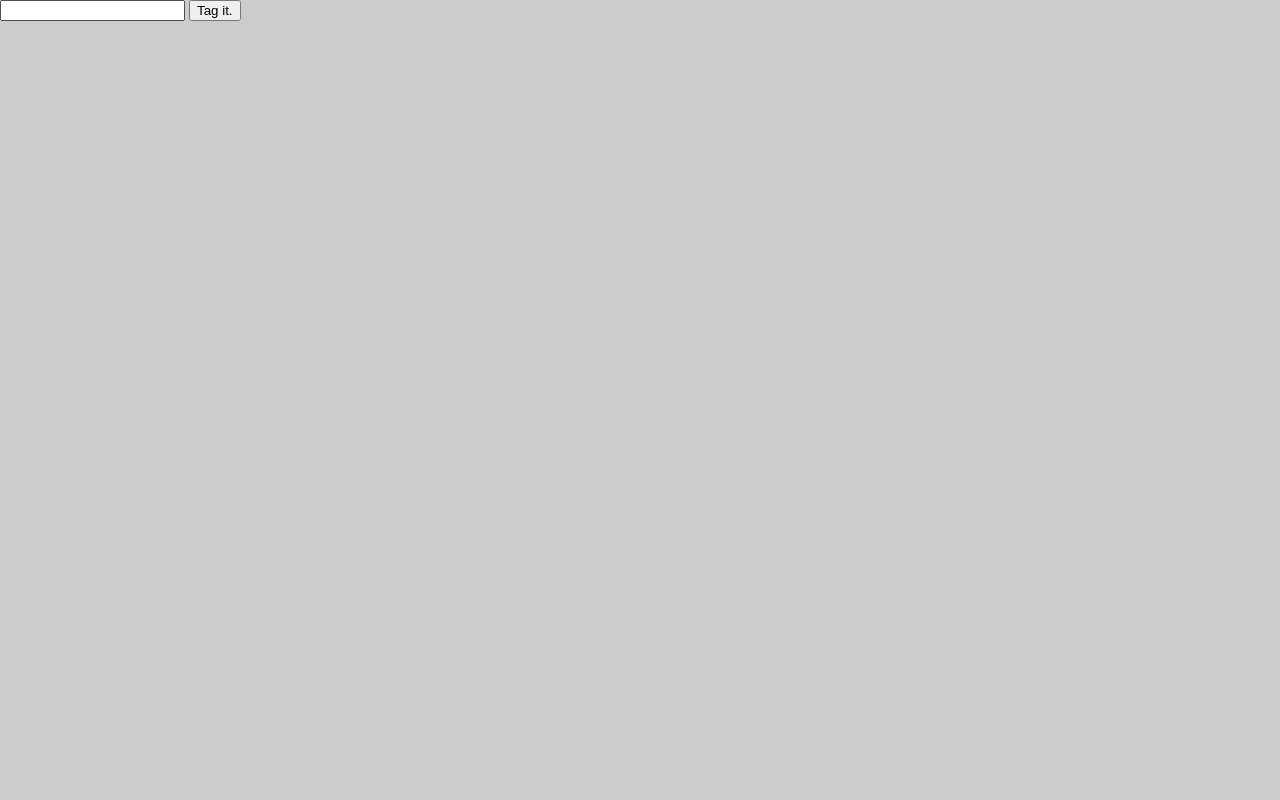
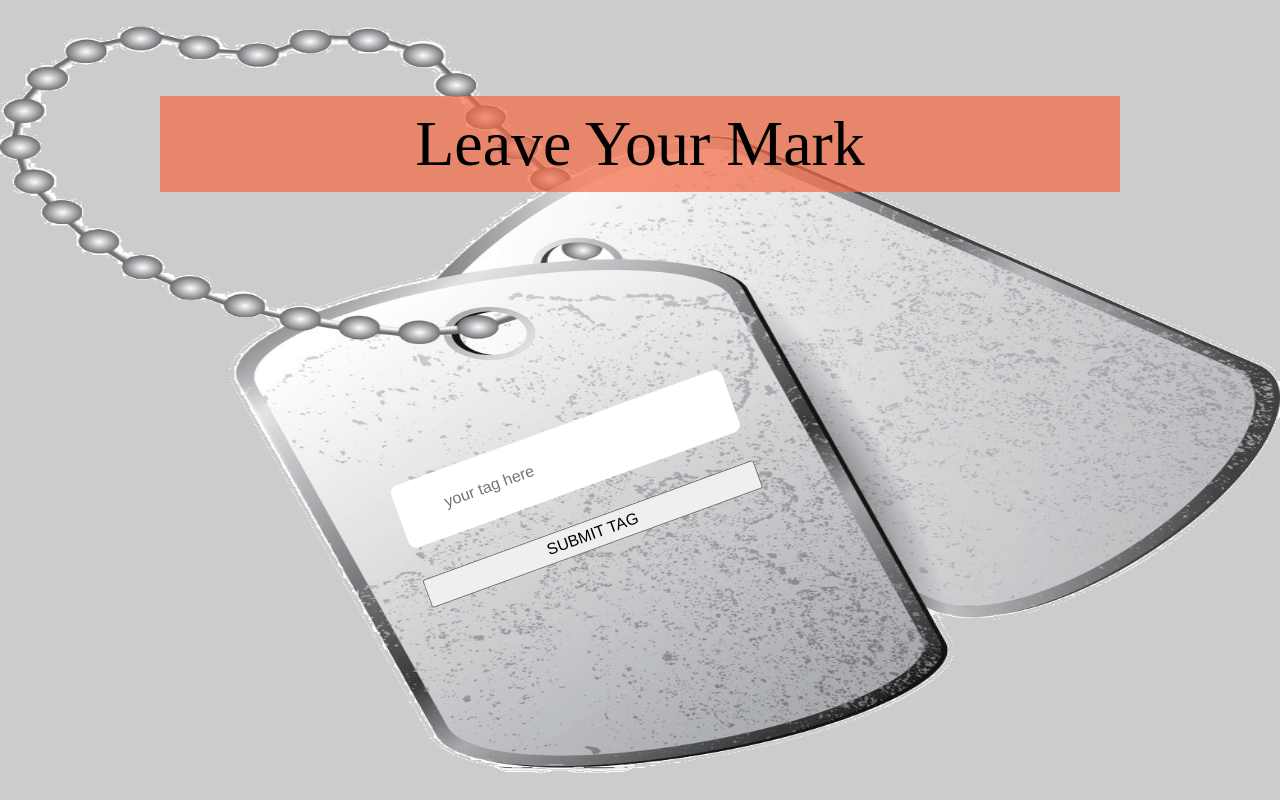
Before and after one commit to ekaterinasudakova/w2-node-front, a website: page index.html in a window 1280 px wide. Drawn offline with nearby package versions, Linux system fonts and the light colour scheme; files that its build step writes are made by us from their sources.

```diff
--- a/index.html
+++ b/index.html
@@ -12,9 +12,16 @@
 
 	</head>
 	<body>
+		<div class="bg">
+			<h1>Leave Your Mark</h1>
+			<div class="input-container">
+				<input name="tag" placeholder="your tag here">
+				<button class="tagit">Submit tag</button>
+			</div>
 
-		<input name="tag">
-		<button class="tagit">Tag it.</button>
+			<p class="recent-tag"></p>
+
+		</div>
 
 		<script src="https://unpkg.com/axios/dist/axios.min.js"></script>
 		<script src="dist/js/main.js"></script>
--- a/src/js/main.js
+++ b/src/js/main.js
@@ -5,6 +5,7 @@
 
 	// send the tag to the server
 	let tagValue = document.querySelector('[name="tag"]').value;
+	let recentTag = document.querySelector('.recent-tag');
 	console.log('got tag from input', tagValue);
 
 	axios.post('http://localhost:4200/tag',{
@@ -17,4 +18,6 @@
 		console.log(error);
 	  });
 
+		recentTag.innerHTML = 'Your tag - ' + tagValue + ' has been submitted successfully';
+
 })
--- a/src/js/wall.js
+++ b/src/js/wall.js
@@ -2,14 +2,25 @@
 // upon page load, ask the server for all the tags it has saved,
 window.onload = function(){
 
+
+
+
     let tagValue = [];
-    let resultsUL = document.querySelector(".wall");
+    let resultsUL = document.querySelector(".wall-post");
     console.log(resultsUL);
 
     function displayData(tag){
         console.log('tag in displayData: ', tag);
         var textPEl = document.createElement('p');
         textPEl.innerHTML = tag;
+        textPEl.classList.add('tag');
+	    let xy = getRandomPosition(textPEl);
+	    textPEl.style.top = xy[0] + 'px';
+        textPEl.style.left = xy[1] + 'px';
+        textPEl.style.transform = `rotate(${Math.random()*60-30}deg)`;
+        textPEl.style.color = `rgb(${Math.random() * 155 + 100}, ${Math.random() * 155 + 100}, ${Math.random() * 155 + 100})`;
+        //style.top = Math.random() * 100 + "%";
+        //style.left = Math.random() * 100 + "%";
         resultsUL.appendChild(textPEl);
 
     }
@@ -25,6 +36,15 @@
         }
     }
 
+    function getRandomPosition(element) {
+        console.log('getRandm elemnt', element.offsetHeight)
+        var x = document.body.offsetHeight-element.clientHeight;
+        var y = document.body.offsetWidth-element.clientWidth;
+        var randomX = Math.floor(Math.random()*x);
+        var randomY = Math.floor(Math.random()*y);
+        return [randomX,randomY];
+    }
+
     axios.get('http://localhost:4200/tag', {
         'tag': 'tagValue'
       })
--- a/src/scss/main.scss
+++ b/src/scss/main.scss
@@ -29,15 +29,76 @@
 
 body.wall {
 	background-image: url(../img/brick.jpg);
+	height: 1vh;
 }
 
 
 
 /* 2. Content ================================= */
 
-p.tag {
+.bg{
+	position: relative;
+    background-image: url(../img/dog-tag.png);
+    background-repeat:no-repeat;
+	background-size:100% 100vh;
+	height: 100vh;
+}
+h1{
+	font-size: 4em;
+	position: relative;
+	text-align: center;
+	top: 1.5em;
+	background-color: rgba(243, 106, 68, 0.71);
+	width: 75%;
+	margin: 0 auto;
+	padding: .25em 0;
+}
+
+.input-container{
 	position: absolute;
+	width: 30%;
+	top: 45%;
+	left: 30%;
+	margin: 2em 0;
+	padding: 2em 1em;
+	display: flex;
+	flex-direction: column;
+	justify-content: space-around;
+	transform: rotate(-20deg);
+	input{
+		font-size: 1em;
+		padding: 1.5em 3em;
+		border-radius: .5em;
+		border: transparent;
+	}
+	.tagit{
+		margin-top: 2em;
+		text-transform: uppercase;
+		font-size: 1em;
+		padding: .25em  1em;
+	}
+}
+
+p.recent-tag {
+	position: absolute;
+	top: 50%;
+	transform: translateY(-50%);
+	text-align: center;
 	font-family: 'Rock Salt', cursive;
 	font-size: 4em;
 	text-shadow: 0 0 10px rgba(0,0,0,0.75);
 }
+.tag{
+	position: relative;
+	height: 2em;
+	display: block;
+	font-family: 'Rock Salt', cursive;
+	font-size: 3em;
+	text-shadow: 0 0 10px rgba(0, 0, 0, 0.8);
+	padding: .25em .5em;
+}
+.container{
+	display: grid;
+	grid-template-rows: repeat(10, 10%);
+	grid-template-columns: repeat(10, 10%);
+}
```
Also changed, not shown: wall.html (+3 -0 lines), dist/css/main.css, dist/img/dog-tag.png (added), dist/js/main.js, dist/js/wall.js, src/img/dog-tag.png (added), 5 other files.
